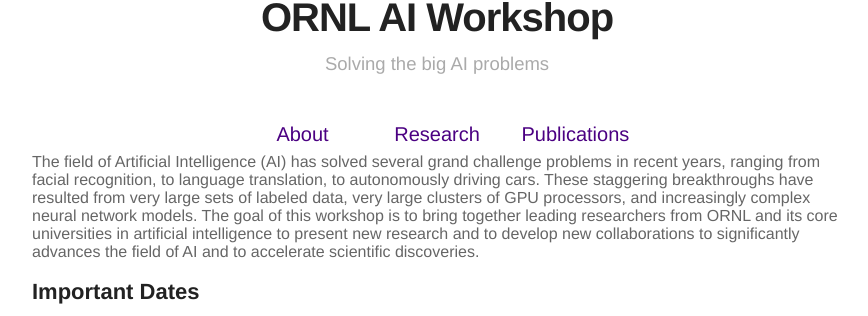
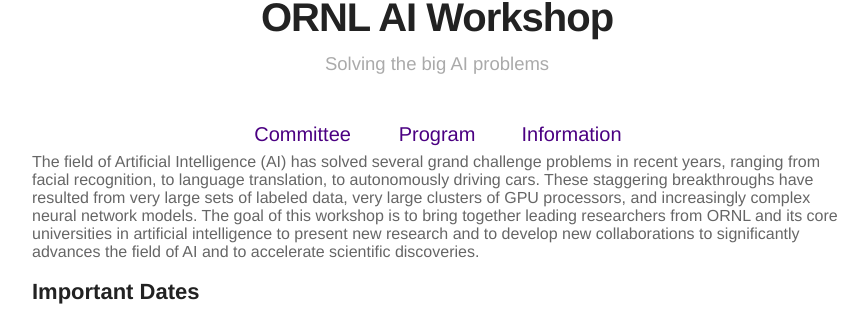
Before and after one commit to ornlcda/ornlaiws2019, a Jekyll site: the page built from index.html, in a window 1280 px wide. Shown: the part 253-569 px from the top of the page, without its empty margins (203-1071 px from the left). Built offline with Jekyll 4.4.1, drawn with Linux system fonts in a browser that asks for light colours.

Commit message:
changing title

```diff
--- a/_includes/nav.html
+++ b/_includes/nav.html
@@ -9,7 +9,7 @@
         {% if site.committee == true %}
             {% if page.title != "Committee" %}
                 <li class="item">
-                    <a class="link" href="{{ site.url }}/committee">About</a>
+                    <a class="link" href="{{ site.url }}/committee">Committee</a>
                 </li>
             {% endif %}
         {% endif %}
@@ -17,7 +17,7 @@
         {% if site.program == true %}
             {% if page.title != "Program" %}
                 <li class="item">
-                    <a class="link" href="{{ site.url }}/Program">Research</a>
+                    <a class="link" href="{{ site.url }}/program">Program</a>
                 </li>
             {% endif %}
         {% endif %}
@@ -25,7 +25,7 @@
         {% if site.info == true %}
             {% if page.title != "Information" %}
                 <li class="item">
-                    <a class="link" href="{{ site.url }}/info">Publications</a>
+                    <a class="link" href="{{ site.url }}/info">Information</a>
                 </li>
             {% endif %}
         {% endif %}
```
